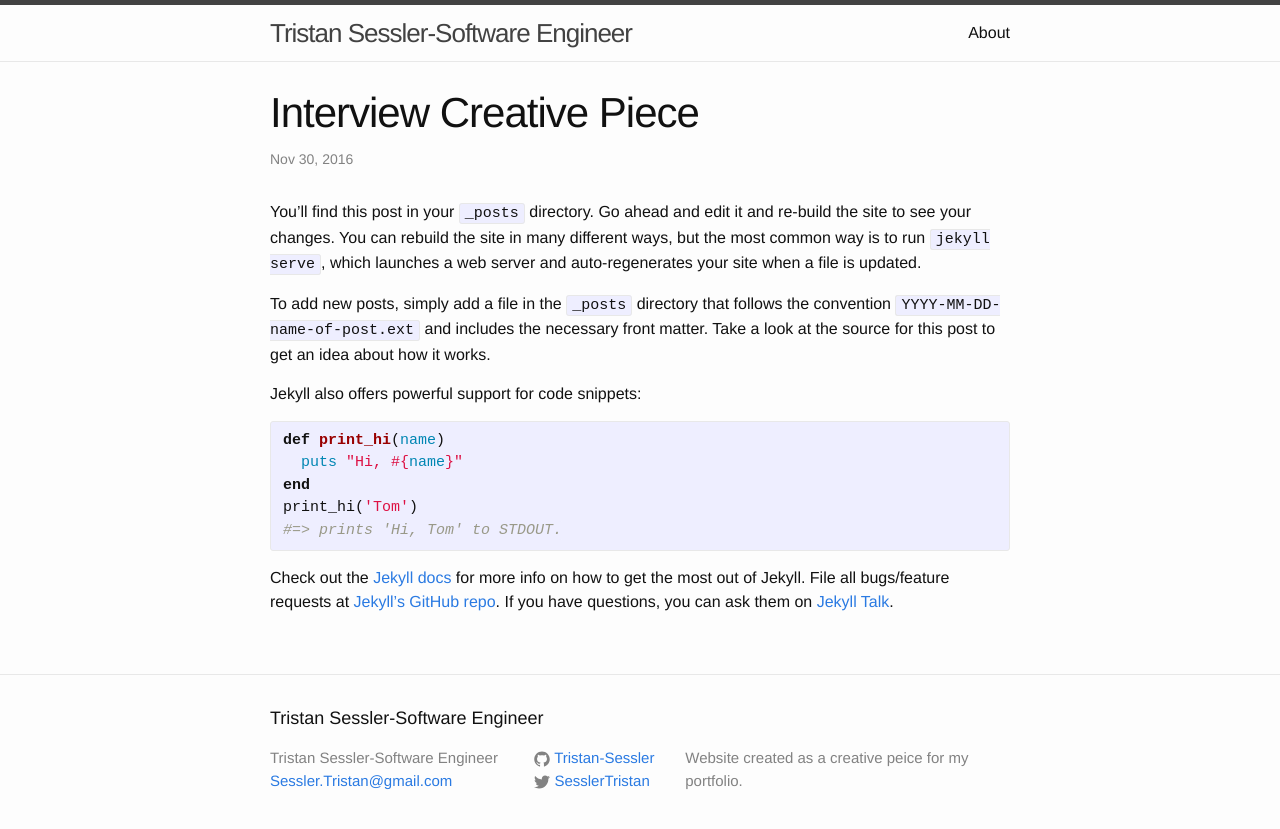
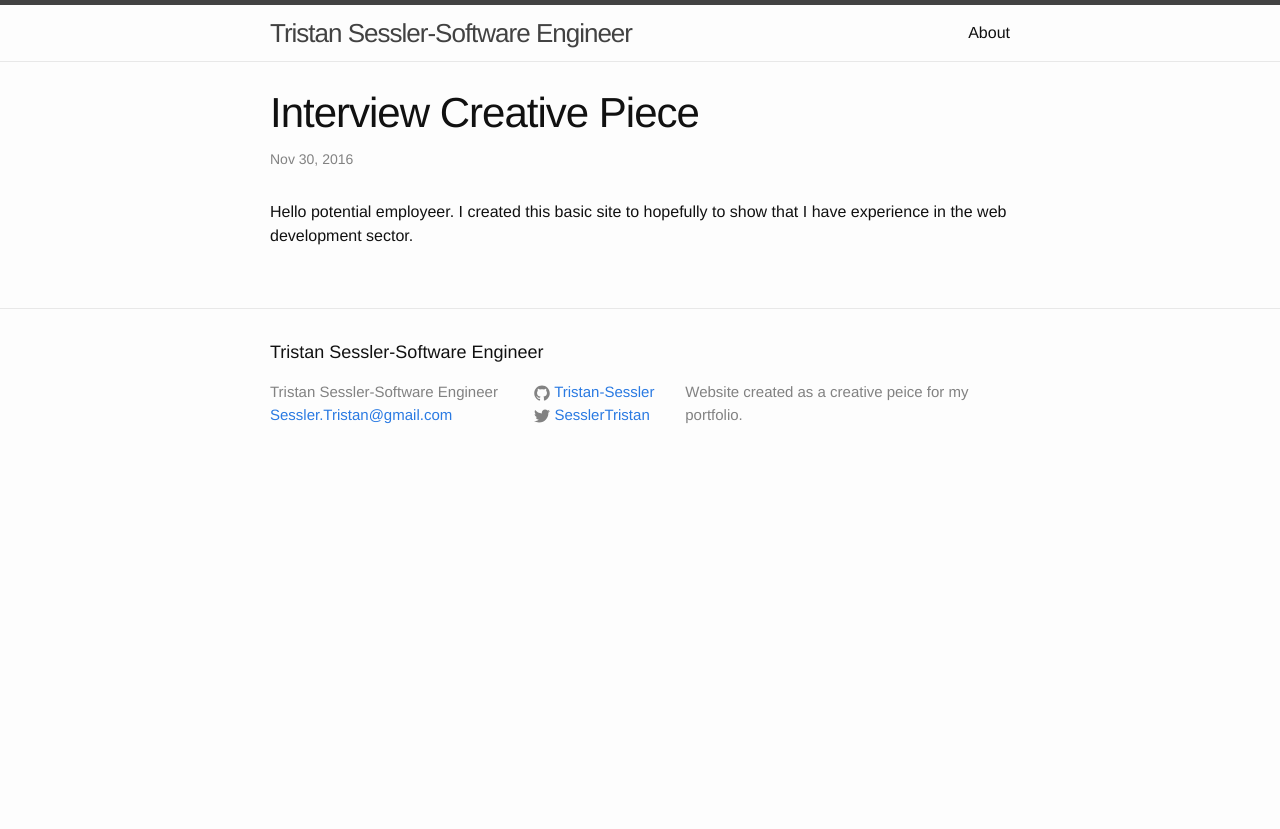
Before and after one commit to Tristan-Sessler/T1, a Jekyll site: the page built from _posts/2016-11-26-welcome-to-jekyll.markdown, in a window 1280 px wide. Shown: the top 829 px of the page. Built offline with Jekyll 4.4.1, drawn with Linux system fonts in a browser that asks for light colours.

Commit message:
Update 2016-11-26-welcome-to-jekyll.markdown

```diff
--- a/_posts/2016-11-26-welcome-to-jekyll.markdown
+++ b/_posts/2016-11-26-welcome-to-jekyll.markdown
@@ -4,22 +4,4 @@ title:  "Interview Creative Piece"
 date:   2016-11-30
 categories: Interview
 ---
-You’ll find this post in your `_posts` directory. Go ahead and edit it and re-build the site to see your changes. You can rebuild the site in many different ways, but the most common way is to run `jekyll serve`, which launches a web server and auto-regenerates your site when a file is updated.
-
-To add new posts, simply add a file in the `_posts` directory that follows the convention `YYYY-MM-DD-name-of-post.ext` and includes the necessary front matter. Take a look at the source for this post to get an idea about how it works.
-
-Jekyll also offers powerful support for code snippets:
-
-{% highlight ruby %}
-def print_hi(name)
-  puts "Hi, #{name}"
-end
-print_hi('Tom')
-#=> prints 'Hi, Tom' to STDOUT.
-{% endhighlight %}
-
-Check out the [Jekyll docs][jekyll-docs] for more info on how to get the most out of Jekyll. File all bugs/feature requests at [Jekyll’s GitHub repo][jekyll-gh]. If you have questions, you can ask them on [Jekyll Talk][jekyll-talk].
-
-[jekyll-docs]: http://jekyllrb.com/docs/home
-[jekyll-gh]:   https://github.com/jekyll/jekyll
-[jekyll-talk]: https://talk.jekyllrb.com/
+Hello potential employeer. I created this basic site to hopefully to show that I have experience in the web development sector.
```
